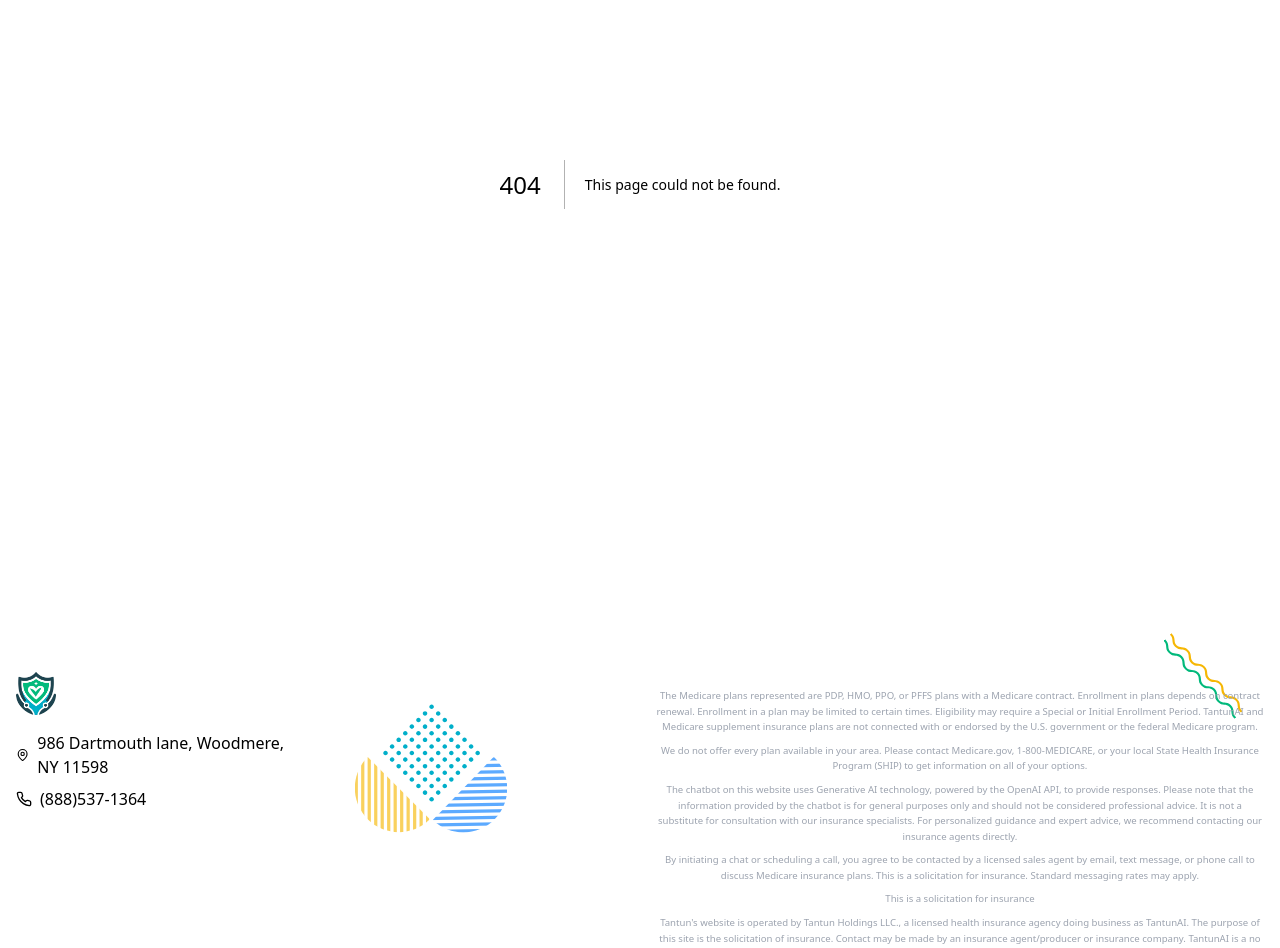
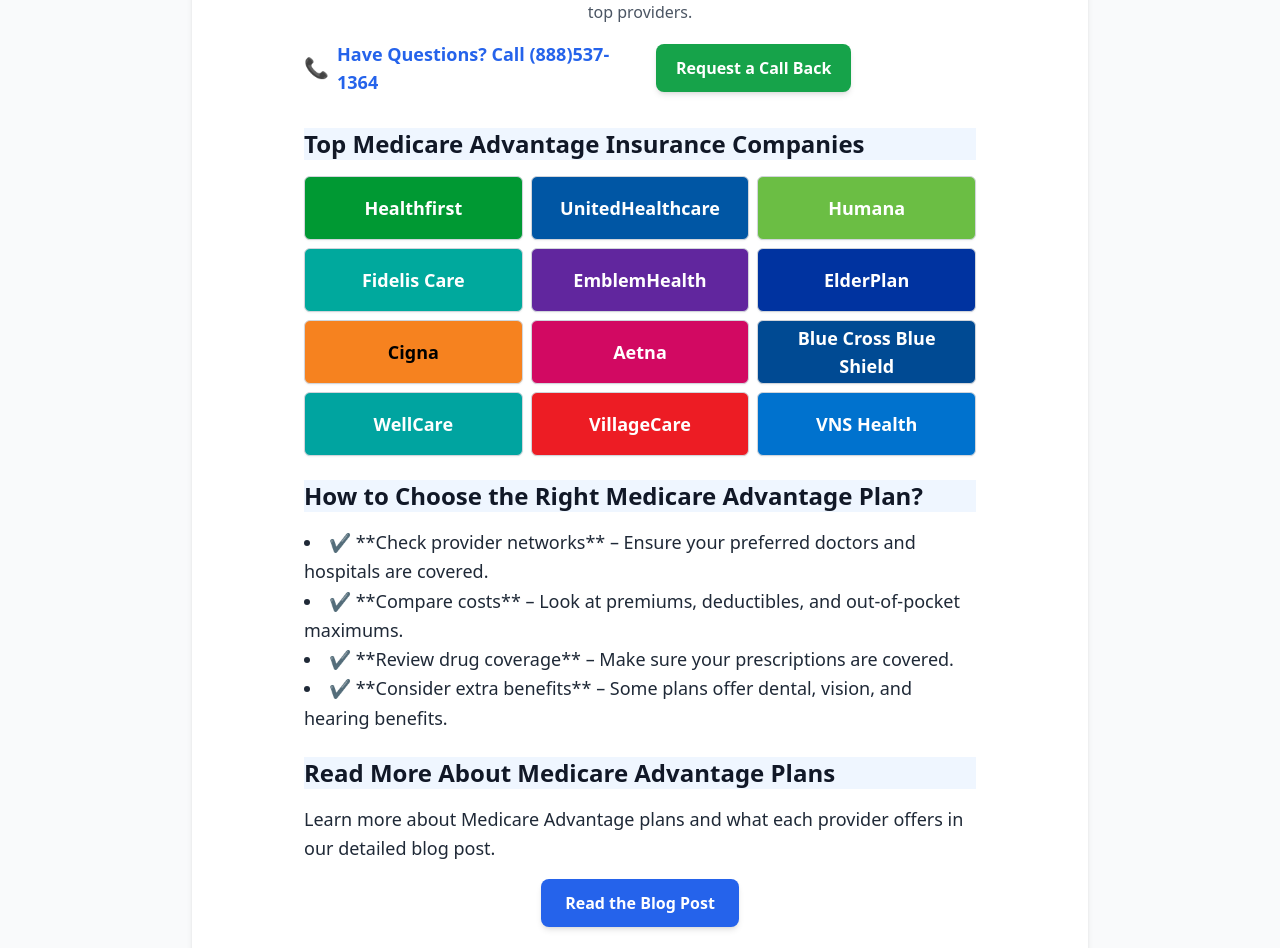
Before and after one commit to tantunholdings/medicare-tantun-web, a Next.js app: page /medicare-advantage-providers in a window 1280 px wide. Before the commit this address had no page. Shown: the part 303-1251 px from the top of the page. Built offline with nearby package versions, Linux system fonts and the light colour scheme.

Commit message:
Medicare advantage providers  page

```diff
--- /dev/null
+++ b/app/medicare-advantage-providers/layout.js
@@ -0,0 +1,20 @@
+export const metadata = {
+    title: 'What Insurance Companies Offer Medicare Advantage Plans?',
+    description: 'Find out which insurance companies offer Medicare Advantage plans, compare options, and get expert help enrolling today!',
+    openGraph: {
+      title: 'What Insurance Companies Offer Medicare Advantage Plans?',
+      description: 'Discover the top insurance companies that offer Medicare Advantage plans and compare their benefits to find the best coverage.',
+      url: 'https://www.tantunai.com/medicare-advantage-providers',
+      siteName: 'Tantun Holdings',
+      type: 'website',
+    },
+    twitter: {
+      card: 'summary_large_image',
+      title: 'What Insurance Companies Offer Medicare Advantage Plans?',
+      description: 'Find out which insurance companies provide Medicare Advantage plans and compare their coverage options.',
+    },
+  };
+
+  export default function Layout({ children }) {
+    return <>{children}</>;
+  }
--- /dev/null
+++ b/app/medicare-advantage-providers/page.js
@@ -0,0 +1,121 @@
+'use client';
+
+import { PHONE_NUMBER } from '@/utils/constants';
+import { useState, useEffect } from 'react';
+import DetailsPopup from '@/components/DetailsPopup';
+import CTAButtons from '@/components/CTAButtons';
+
+export default function MedicareAdvantageProvidersPage() {
+  const [showExitPopup, setShowExitPopup] = useState(false);
+
+  useEffect(() => {
+    if (sessionStorage.getItem('exit-popup-shown')) return;
+    const handleExitIntent = (event) => {
+      if (!event.relatedTarget && event.clientY < 50) {
+        setShowExitPopup(true);
+        sessionStorage.setItem('exit-popup-shown', 'true');
+      }
+    };
+    window.addEventListener('mouseout', handleExitIntent);
+    return () => {
+      window.removeEventListener('mouseout', handleExitIntent);
+    };
+  }, []);
+
+  return (
+    <div className="flex flex-col min-h-screen items-center bg-gray-50 relative">
+      <div className="w-full max-w-4xl bg-white rounded-lg shadow-md p-10 mt-14 mb-14">
+
+        <h1 className="text-3xl font-bold text-center text-primary mb-6">
+          What Insurance Companies Offer Medicare Advantage Plans?
+        </h1>
+        <p className="text-center text-gray-600 mb-4">
+          Medicare Advantage plans are provided by private insurance companies approved by Medicare. Here are the top providers.
+        </p>
+
+        {/* ✅ CTA Section (Top) */}
+        <CTAButtons position="top" />
+
+        {/* ✅ Top Medicare Advantage Providers */}
+        <section className="mt-6 max-w-2xl mx-auto">
+          <h3 className="text-2xl font-semibold text-gray-900 bg-blue-50 mb-4">
+            Top Medicare Advantage Insurance Companies
+          </h3>
+          <div className="grid grid-cols-2 md:grid-cols-3 gap-2 mt-4">
+            {[
+               { name: "Healthfirst", color: "bg-[#009933] text-white" },
+               { name: "UnitedHealthcare", color: "bg-[#0056A4] text-white" },
+               { name: "Humana", color: "bg-[#6BBE44] text-white" },
+               { name: "Fidelis Care", color: "bg-[#00A99D] text-white" },
+               { name: "EmblemHealth", color: "bg-[#61269E] text-white" },
+               { name: "ElderPlan", color: "bg-[#0033A0] text-white" },
+               { name: "Cigna", color: "bg-[#F6821F] text-black" },
+               { name: "Aetna", color: "bg-[#D20962] text-white" },
+               { name: "Blue Cross Blue Shield", color: "bg-[#004A93] text-white" },
+               { name: "WellCare", color: "bg-[#00A4A0] text-white" },
+               { name: "VillageCare", color: "bg-[#ED1C24] text-white" },
+               { name: "VNS Health", color: "bg-[#0072CE] text-white" },
+            ].map((provider, index) => (
+              <span key={index} className={`flex items-center justify-center h-16 px-4 rounded-md text-lg font-bold text-center border border-gray-300 shadow-sm whitespace-normal ${provider.color}`}>
+                {provider.name}
+              </span>
+            ))}
+          </div>
+        </section>
+
+        {/* ✅ How to Choose a Medicare Advantage Plan */}
+        <section className="mt-6 max-w-2xl mx-auto">
+          <h3 className="text-2xl font-semibold text-gray-900 bg-blue-50 mb-4">
+            How to Choose the Right Medicare Advantage Plan?
+          </h3>
+          <ul className="list-disc list-inside text-gray-800 text-lg leading-relaxed">
+            <li>✔ **Check provider networks** – Ensure your preferred doctors and hospitals are covered.</li>
+            <li>✔ **Compare costs** – Look at premiums, deductibles, and out-of-pocket maximums.</li>
+            <li>✔ **Review drug coverage** – Make sure your prescriptions are covered.</li>
+            <li>✔ **Consider extra benefits** – Some plans offer dental, vision, and hearing benefits.</li>
+          </ul>
+        </section>
+
+
+        {/* ✅ Read More About Medicare Advantage Plans */}
+        <section className="mt-6 max-w-2xl mx-auto">
+          <h3 className="text-2xl font-semibold text-gray-900 bg-blue-50 mb-4">
+            Read More About Medicare Advantage Plans
+          </h3>
+          <p className="text-gray-800 text-lg leading-relaxed">
+            Learn more about Medicare Advantage plans and what each provider offers in our detailed blog post.
+          </p>
+          <div className="mt-4 text-center">
+            <a
+              href="https://www.tantunai.com/blog/0ae80587-d7e0-45e2-87fc-3aa500349787"
+              target="_blank"
+              rel="noopener noreferrer"
+              className="inline-block bg-blue-600 text-white py-3 px-6 rounded-lg font-semibold hover:bg-blue-700 shadow-md"
+            >
+              Read the Blog Post
+            </a>
+          </div>
+        </section>
+
+        <div className="mt-8">
+        {/* ✅ CTA Section (Bottom) */}
+        <CTAButtons position="bottom"/>
+        </div>
+
+        {/* ✅ Exit-Intent Popup */}
+        {showExitPopup && (
+          <div className="fixed inset-0 bg-black bg-opacity-50 flex items-center justify-center z-50">
+            <div className="bg-white p-8 rounded-lg shadow-lg max-w-md w-full text-center">
+              <h2 className="text-2xl font-bold text-primary mb-4">Wait! Don’t leave yet...</h2>
+              <p className="text-gray-600 mb-6">Find out which Medicare Advantage plan is best for you.</p>
+              <a href={`tel:${PHONE_NUMBER}`} className="block bg-blue-600 text-white py-3 px-6 rounded-lg font-semibold hover:bg-blue-700 shadow-md w-full">
+                Call {PHONE_NUMBER} Now
+              </a>
+            </div>
+          </div>
+        )}
+
+      </div>
+    </div>
+  );
+}
```
